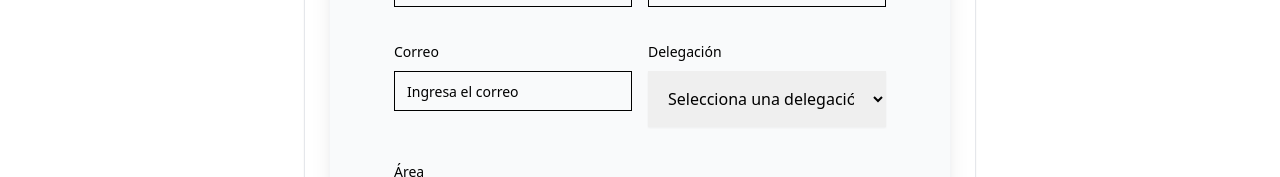
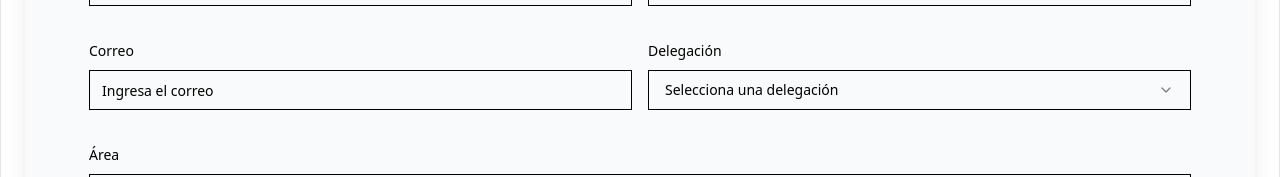
Before and after one commit to AquinoToy/Adgamus-Next.js, a Next.js app: page /contactos in a window 1280 px wide. Shown: the part 251-428 px from the top of the page. Built offline with nearby package versions, Linux system fonts and the light colour scheme; no server answers.

Commit message:
sockecsitos

```diff
--- /dev/null
+++ b/src/app/api/sockets/route.ts
@@ -0,0 +1,5 @@
+"use client";
+
+import { io } from "socket.io-client";
+
+export const socket = io();
--- a/src/app/chat/page.tsx
+++ b/src/app/chat/page.tsx
@@ -4,7 +4,22 @@ import { Textarea } from "@/components/ui/textarea";
 import { Button } from "@/components/ui/button";
 import { IoSend } from "react-icons/io5";
 
+import { useEffect, useState } from "react";
+import { Socket } from "socket.io";
+
 function ChatPage() {
+  const [isConnected, setIsConnected] = useState(false);
+  const [transport, setTransport] = useState("N/A");
+
+  useEffect(() => {
+
+    if (Socket.connected) {
+      onConnect();
+    }
+
+  })
+
+
   return (
     <div className="flex flex-col h-screen">
       <header className="bg-green-900 text-white py-4 px-6">
@@ -71,13 +86,13 @@ function ChatPage() {
             <div className="relative">
               <Textarea
                 placeholder="Escribe tu mensaje..."
-                className="w-full rounded-lg pr-16 resize-none"
+                className="w-full rounded-lg pr-16 resize-none p-4"
                 rows={1}
               />
               <Button
                 type="submit"
                 size="icon"
-                className="absolute top-3 right-3"
+                className="absolute top-2 right-3"
               >
                 <IoSend />
                 <span className="sr-only">Enviar</span>
--- a/src/app/contactos/page.tsx
+++ b/src/app/contactos/page.tsx
@@ -14,6 +14,7 @@ import {
   TableBody,
   TableCell,
 } from "@/components/ui/table";
+import { Select, SelectTrigger, SelectContent, SelectItem } from "@/components/ui/select";
 
 interface Contact {
   _id: string;
@@ -63,7 +64,7 @@ function ContactosPage() {
   };
 
   return (
-    <div className="w-full max-w-2xl mx-auto">
+    <div className="w-full">
       <Card>
         <CardHeader>
           <CardTitle>Contactos de veterinarios</CardTitle>
@@ -71,7 +72,7 @@ function ContactosPage() {
         <CardContent>
           <form
             onSubmit={handleSubmit}
-            className="grid gap-4 rounded-2xl border border-gray-100 shadow-xl space-y-4 bg-gray-50 px-4 py-8 sm:px-16"
+            className="grid gap-4 roundbordered-2xl shadow-xl space-y-4 bg-gray-50 px-4 py-8 sm:px-16"
           >
             <div className="grid md:grid-cols-2 gap-4">
               <div className="space-y-2">
@@ -106,50 +107,49 @@ function ContactosPage() {
               </div>
               <div className="space-y-2">
                 <Label htmlFor="DELEGACION">Delegación</Label>
-                <select
+                <Select
                   id="DELEGACION"
                   value={form.DELEGACION}
-                  onChange={handleChange}
-                  className="w-full border-gray-300 rounded-md shadow-sm p-4"
+                  onValueChange={(value) => setForm({ ...form, DELEGACION: value })}
                 >
-                  <option value="" disabled>
-                    Selecciona una delegación
-                  </option>
-                  <option value="AGUASCALIENTES">AGUASCALIENTES</option>
-                  <option value="BAJA CALIFORNIA">BAJA CALIFORNIA</option>
-                  <option value="BAJA CALIFORNIA SUR">
-                    BAJA CALIFORNIA SUR
-                  </option>
-                  <option value="CAMPECHE">CAMPECHE</option>
-                  <option value="CHIAPAS">CHIAPAS</option>
-                  <option value="CHIHUAHUA">CHIHUAHUA</option>
-                  <option value="COAHUILA">COAHUILA</option>
-                  <option value="COLIMA">COLIMA</option>
-                  <option value="CIUDAD DE MEXICO">CIUDAD DE MEXICO</option>
-                  <option value="DURANGO">DURANGO</option>
-                  <option value="GUANAJUATO">GUANAJUATO</option>
-                  <option value="GUERRERO">GUERRERO</option>
-                  <option value="HIDALGO">HIDALGO</option>
-                  <option value="JALISCO">JALISCO</option>
-                  <option value="ESTADO DE MEXICO">MEXICO</option>
-                  <option value="MICHOACAN">MICHOACAN</option>
-                  <option value="MORELOS">MORELOS</option>
-                  <option value="NAYARIT">NAYARIT</option>
-                  <option value="NUEVO LEON">NUEVO LEON</option>
-                  <option value="OAXACA">OAXACA</option>
-                  <option value="PUEBLA">PUEBLA</option>
-                  <option value="QUERETARO">QUERETARO</option>
-                  <option value="QUINTANA ROO">QUINTANA ROO</option>
-                  <option value="SAN LUIS POTOSI">SAN LUIS POTOSI</option>
-                  <option value="SINALOA">SINALOA</option>
-                  <option value="SONORA">SONORA</option>
-                  <option value="TABASCO">TABASCO</option>
-                  <option value="TAMAULIPAS">TAMAULIPAS</option>
-                  <option value="TLAXCALA">TLAXCALA</option>
-                  <option value="VERACRUZ">VERACRUZ</option>
-                  <option value="YUCATAN">YUCATAN</option>
-                  <option value="ZACATECAS">ZACATECAS</option>
-                </select>
+                  <SelectTrigger className="w-full rounded-md p-4">
+                    <span>{form.DELEGACION || "Selecciona una delegación"}</span>
+                  </SelectTrigger>
+                  <SelectContent>
+                    <SelectItem value="AGUASCALIENTES">AGUASCALIENTES</SelectItem>
+                    <SelectItem value="BAJA CALIFORNIA">BAJA CALIFORNIA</SelectItem>
+                    <SelectItem value="BAJA CALIFORNIA SUR">BAJA CALIFORNIA SUR</SelectItem>
+                    <SelectItem value="CAMPECHE">CAMPECHE</SelectItem>
+                    <SelectItem value="CHIAPAS">CHIAPAS</SelectItem>
+                    <SelectItem value="CHIHUAHUA">CHIHUAHUA</SelectItem>
+                    <SelectItem value="COAHUILA">COAHUILA</SelectItem>
+                    <SelectItem value="COLIMA">COLIMA</SelectItem>
+                    <SelectItem value="CIUDAD DE MEXICO">CIUDAD DE MEXICO</SelectItem>
+                    <SelectItem value="DURANGO">DURANGO</SelectItem>
+                    <SelectItem value="GUANAJUATO">GUANAJUATO</SelectItem>
+                    <SelectItem value="GUERRERO">GUERRERO</SelectItem>
+                    <SelectItem value="HIDALGO">HIDALGO</SelectItem>
+                    <SelectItem value="JALISCO">JALISCO</SelectItem>
+                    <SelectItem value="ESTADO DE MEXICO">MEXICO</SelectItem>
+                    <SelectItem value="MICHOACAN">MICHOACAN</SelectItem>
+                    <SelectItem value="MORELOS">MORELOS</SelectItem>
+                    <SelectItem value="NAYARIT">NAYARIT</SelectItem>
+                    <SelectItem value="NUEVO LEON">NUEVO LEON</SelectItem>
+                    <SelectItem value="OAXACA">OAXACA</SelectItem>
+                    <SelectItem value="PUEBLA">PUEBLA</SelectItem>
+                    <SelectItem value="QUERETARO">QUERETARO</SelectItem>
+                    <SelectItem value="QUINTANA ROO">QUINTANA ROO</SelectItem>
+                    <SelectItem value="SAN LUIS POTOSI">SAN LUIS POTOSI</SelectItem>
+                    <SelectItem value="SINALOA">SINALOA</SelectItem>
+                    <SelectItem value="SONORA">SONORA</SelectItem>
+                    <SelectItem value="TABASCO">TABASCO</SelectItem>
+                    <SelectItem value="TAMAULIPAS">TAMAULIPAS</SelectItem>
+                    <SelectItem value="TLAXCALA">TLAXCALA</SelectItem>
+                    <SelectItem value="VERACRUZ">VERACRUZ</SelectItem>
+                    <SelectItem value="YUCATAN">YUCATAN</SelectItem>
+                    <SelectItem value="ZACATECAS">ZACATECAS</SelectItem>
+                  </SelectContent>
+                </Select>
               </div>
             </div>
             <div className="space-y-2">
@@ -217,7 +217,7 @@ function ContactosPage() {
                 <TableHead>Vigencia Fin</TableHead>
               </TableRow>
             </TableHeader>
-            <TableBody>
+            <TableBody >
               {contacts.map((contact) => (
                 <TableRow key={contact._id}>
                   <TableCell>{contact.NOMBRE}</TableCell>
--- a/src/app/page.tsx
+++ b/src/app/page.tsx
@@ -20,7 +20,7 @@ function HomePage() {
         md:w-1/2 md:items-start md:gap-10 md:pt-32 md:text-left"
         >
           <h1 className="text-4xl font-semibold md:text-6xl text-titulos">
-            <Balancer>Ompitimiza tu campo</Balancer>
+            <Balancer>Omptimiza tu campo</Balancer>
           </h1>
           <p className="text-neutral-400 md:max-w-[400px]">
             <Balancer>
--- a/src/components/ui/select.tsx
+++ b/src/components/ui/select.tsx
@@ -19,7 +19,7 @@ const SelectTrigger = React.forwardRef<
   <SelectPrimitive.Trigger
     ref={ref}
     className={cn(
-      "flex h-10 w-full items-center justify-between rounded-md border border-input bg-background px-3 py-2 text-sm ring-offset-background placeholder:text-muted-foreground focus:outline-none focus:ring-2 focus:ring-ring focus:ring-offset-2 disabled:cursor-not-allowed disabled:opacity-50 [&>span]:line-clamp-1",
+      "flex h-10 w-full items-center justify-between rounded-md border border-input border-black bg-gray-50 px-3 py-2 text-sm ring-offset-background placeholder:text-muted-foreground focus:outline-none focus:ring-2 focus:ring-ring focus:ring-offset-2 disabled:cursor-not-allowed disabled:opacity-50 [&>span]:line-clamp-1",
       className
     )}
     {...props}
@@ -75,7 +75,7 @@ const SelectContent = React.forwardRef<
     <SelectPrimitive.Content
       ref={ref}
       className={cn(
-        "relative z-50 max-h-96 min-w-[8rem] overflow-hidden rounded-md border bg-popover text-popover-foreground shadow-md data-[state=open]:animate-in data-[state=closed]:animate-out data-[state=closed]:fade-out-0 data-[state=open]:fade-in-0 data-[state=closed]:zoom-out-95 data-[state=open]:zoom-in-95 data-[side=bottom]:slide-in-from-top-2 data-[side=left]:slide-in-from-right-2 data-[side=right]:slide-in-from-left-2 data-[side=top]:slide-in-from-bottom-2",
+        "relative z-50 max-h-96 min-w-[8rem] overflow-hidden rounded-md border bg-white text-popover-foreground shadow-md data-[state=open]:animate-in data-[state=closed]:animate-out data-[state=closed]:fade-out-0 data-[state=open]:fade-in-0 data-[state=closed]:zoom-out-95 data-[state=open]:zoom-in-95 data-[side=bottom]:slide-in-from-top-2 data-[side=left]:slide-in-from-right-2 data-[side=right]:slide-in-from-left-2 data-[side=top]:slide-in-from-bottom-2",
         position === "popper" &&
           "data-[side=bottom]:translate-y-1 data-[side=left]:-translate-x-1 data-[side=right]:translate-x-1 data-[side=top]:-translate-y-1",
         className
--- /dev/null
+++ b/src/server.ts
@@ -0,0 +1,32 @@
+import { createServer, IncomingMessage, ServerResponse } from "http";
+import next from "next";
+import { Server } from "socket.io";
+import { NextApiHandler, NextApiRequest, NextApiResponse } from "next";
+
+const dev: boolean = process.env.NODE_ENV !== "production";
+const hostname: string = "localhost";
+const port: number = 3000;
+
+const app = next({ dev, hostname, port });
+const handler: NextApiHandler = app.getRequestHandler();
+
+app.prepare().then(() => {
+  const httpServer = createServer((req: IncomingMessage, res: ServerResponse) => {
+    handler(req as NextApiRequest, res as NextApiResponse);
+  });
+
+  const io = new Server(httpServer);
+
+  io.on("connection", (socket) => {
+    // ...
+  });
+
+  httpServer
+    .once("error", (err: Error) => {
+      console.error(err);
+      process.exit(1);
+    })
+    .listen(port, () => {
+      console.log(`> Ready on http://${hostname}:${port}`);
+    });
+});
```
Also changed, not shown: package.json (+6 -2 lines), src/app/dashboard/profile/page.tsx (+92 -17 lines), src/components/ui/dialog.tsx (added, +122 -0 lines), 1 other file (tests, documents, lock files or other folders).
